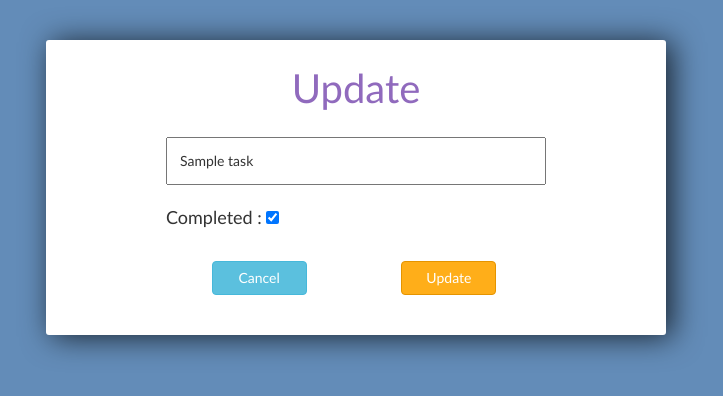
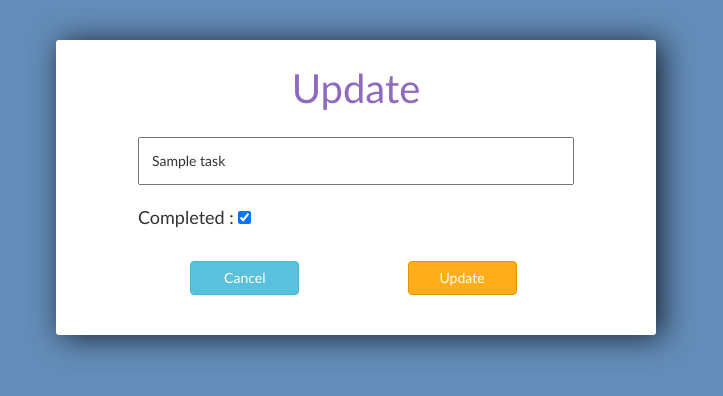
Before and after one commit to arijit-s04/ToDoDjango, a Django app: template templates/update.html in a window 1280 px wide. Shown: the top 396 px of the page, without its empty margins (284-1007 px from the left). Run offline with Django 3.2, Linux system fonts and the light colour scheme; the template is opened without the code that fills it: values that come from a table or form of the project are taken from there, others are empty; tables that the repository leaves empty hold one stand-in row (values such as "Sample post"); some libraries are stand-ins or nearby versions.

Commit message:
update css

```diff
--- a/templates/update.html
+++ b/templates/update.html
@@ -27,9 +27,9 @@ body{
 	border-color: #e59400;
 }
 .center-column{
-	width: 50%;
+	width: 600;
 	margin:20px auto;
-	padding:20 100;
+	padding:20 5%;
 	background-color: #fff;
 	border-radius:3px;
 	box-shadow: 6px 2px 30px 0px rgba(0,0,0,0.75);
```
